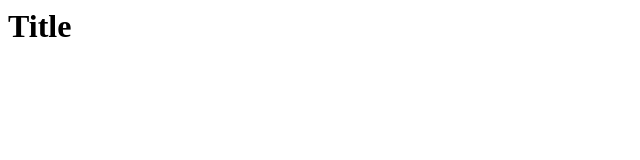
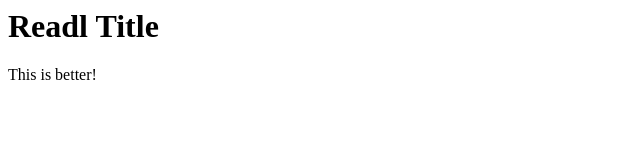
Before and after one commit to florianamette/MyfirstGit, a plain HTML site: page index.html in a window 1280 px wide. Shown: the whole page, without its empty margins (0-640 px from the left). Drawn offline with Linux system fonts and the light colour scheme.

Commit message:
This should be better because of reasons.

```diff
--- a/index.html
+++ b/index.html
@@ -1 +1,2 @@
-<h1>Title</h1>
+<h1>Readl Title</h1>
+<p>This is better!</p>
```
